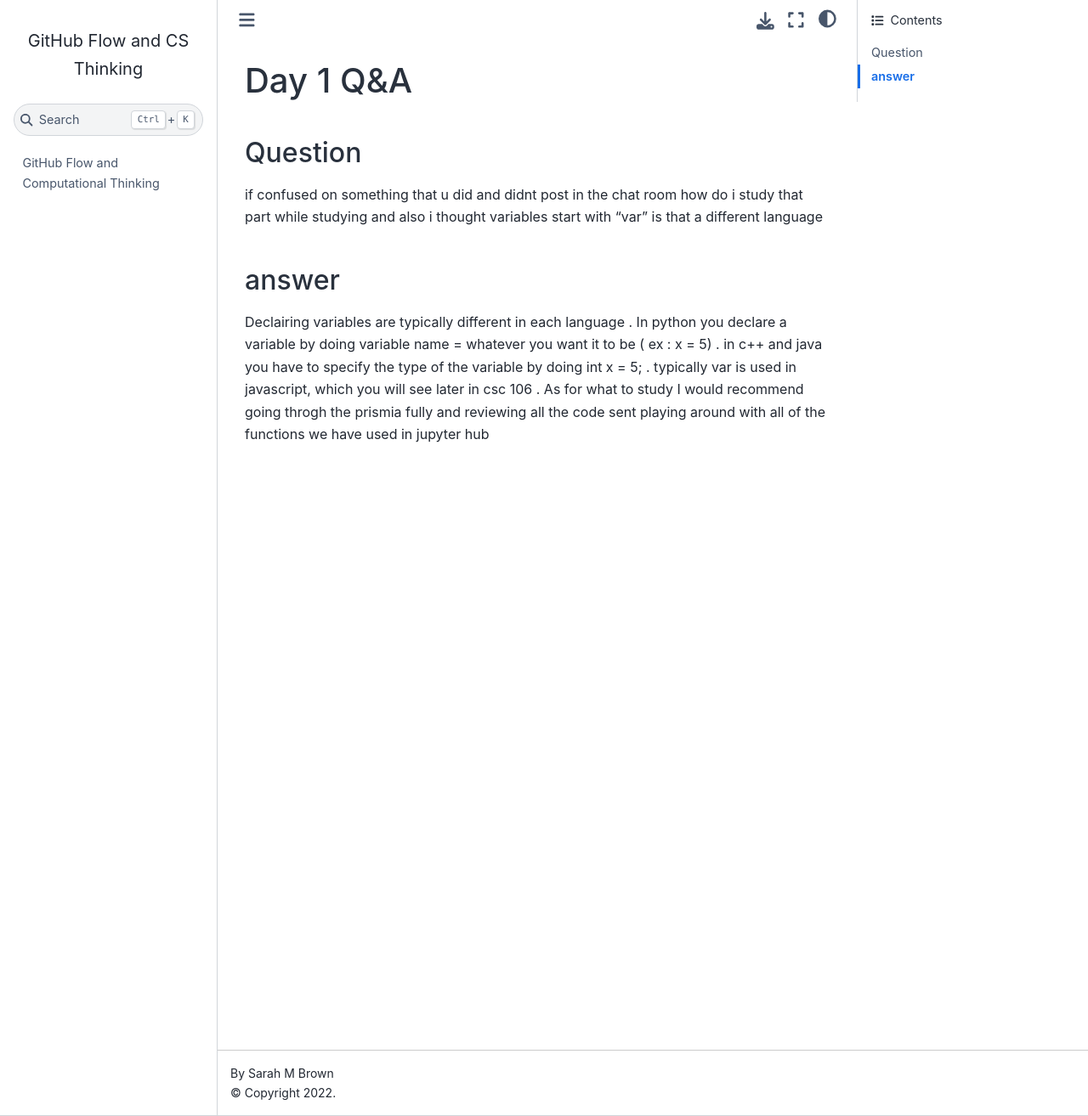
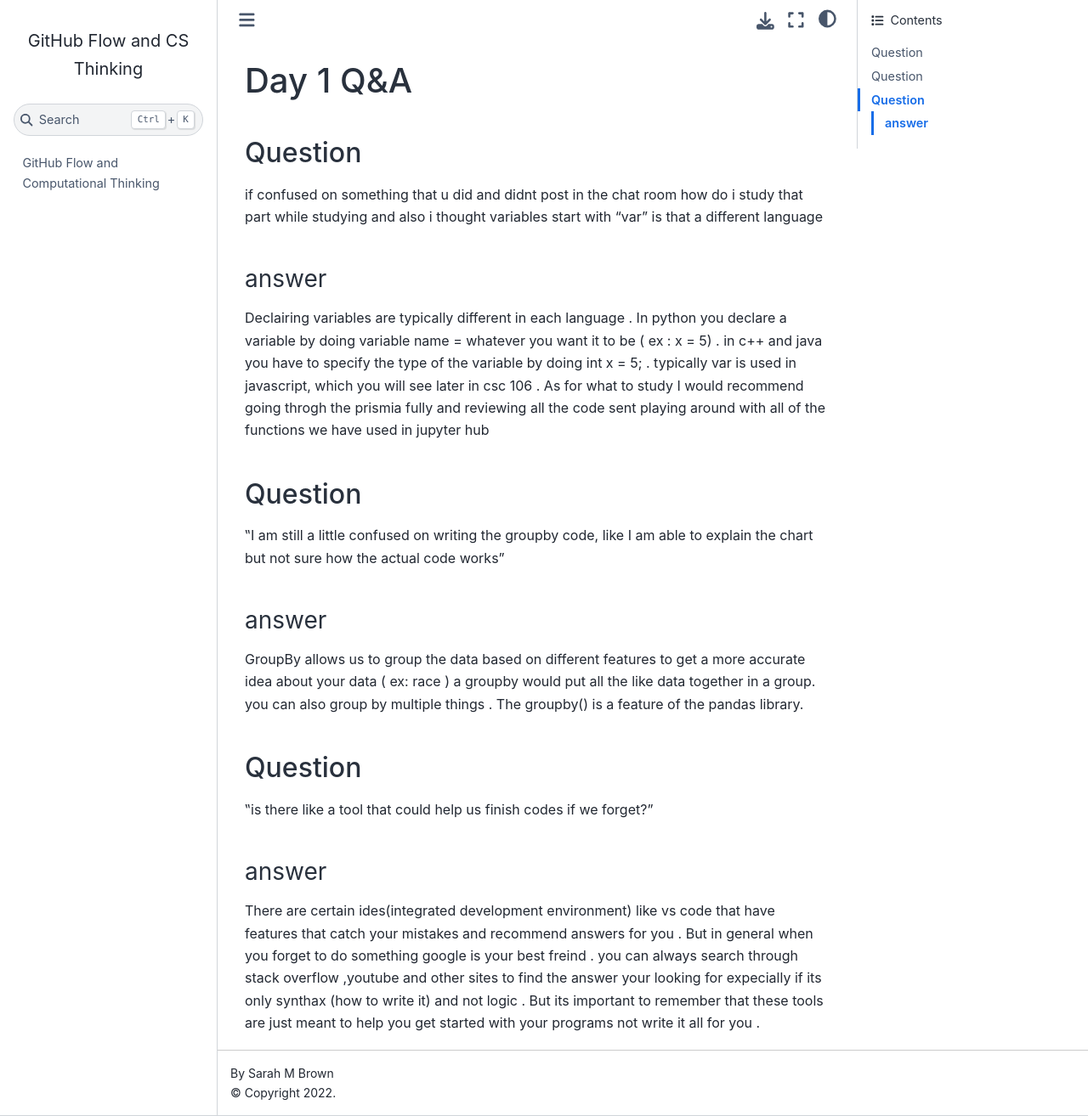
Before and after one commit to csctd/ssp23, a Jupyter Book: the page built from qa/day3.md, in a window 1280 px wide and 1314 px high. Shown: the whole window at 85% size. Built offline with Jupyter Book 1.0.4 settings and Sphinx 7.4.7 and the Sphinx Book theme 1.1.4, drawn with Linux system fonts in a browser that asks for light colours; pages that are not in the unit, such as notebooks, are missing from menus.

Commit message:
Update day3.md

```diff
--- a/qa/day3.md
+++ b/qa/day3.md
@@ -4,9 +4,24 @@
 if confused on something that u did and didnt post in the chat
 room how do i study that part while studying and also i thought variables
 start with "var" is that a different language
-## answer
+### answer
 Declairing variables are typically different in each language . In python you declare a variable by doing
 variable name = whatever you want it to be ( ex : x = 5)  . in c++ and java you have to specify the type of the variable
 by doing int x = 5; . typically var is used in javascript, which you will see later in csc 106 . As for what to study
 I would recommend going throgh the prismia fully and reviewing all the code sent playing around with all of the functions
 we have used in jupyter hub
+## Question
+‟I am still a little confused on writing the groupby code, like I
+am able to explain the chart but not sure how the actual code works”
+### answer
+GroupBy allows us to group the data based on different features to get a more accurate idea about your data ( ex: race  )
+a groupby would put all the like data together in a group. you can also group by multiple things . The groupby() is a feature
+of the pandas library.
+## Question
+‟is there like a tool that could help us finish codes if we forget?”
+### answer
+There are certain ides(integrated development environment) like vs code that have features that catch your mistakes
+and recommend answers for you . But in general when you forget to do something google is your best freind . you can always
+search through stack overflow ,youtube and other sites to find the answer your looking for expecially if its only synthax
+(how to write it) and not logic . But its important to remember that these tools are just meant to help you get started with
+your programs not write it all for you .
```
